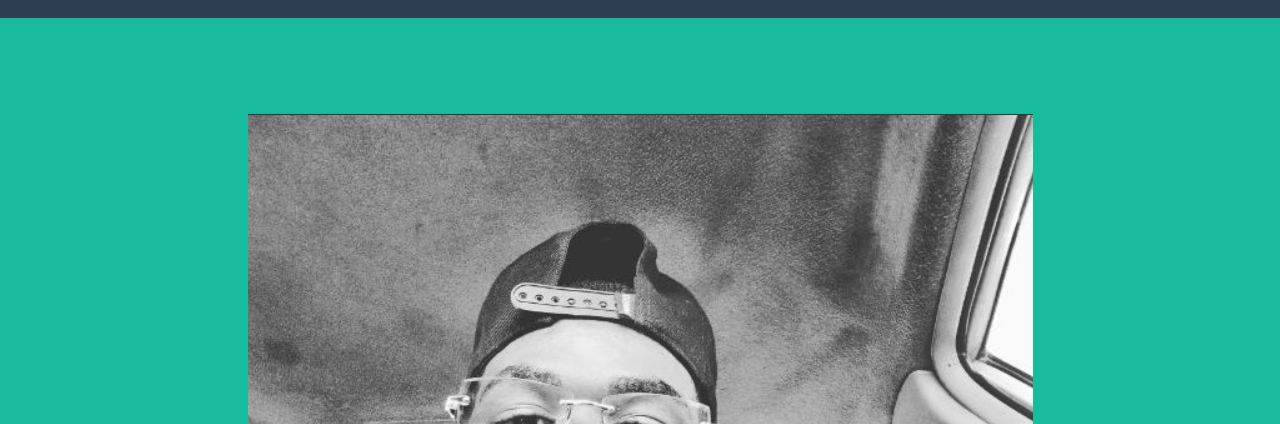
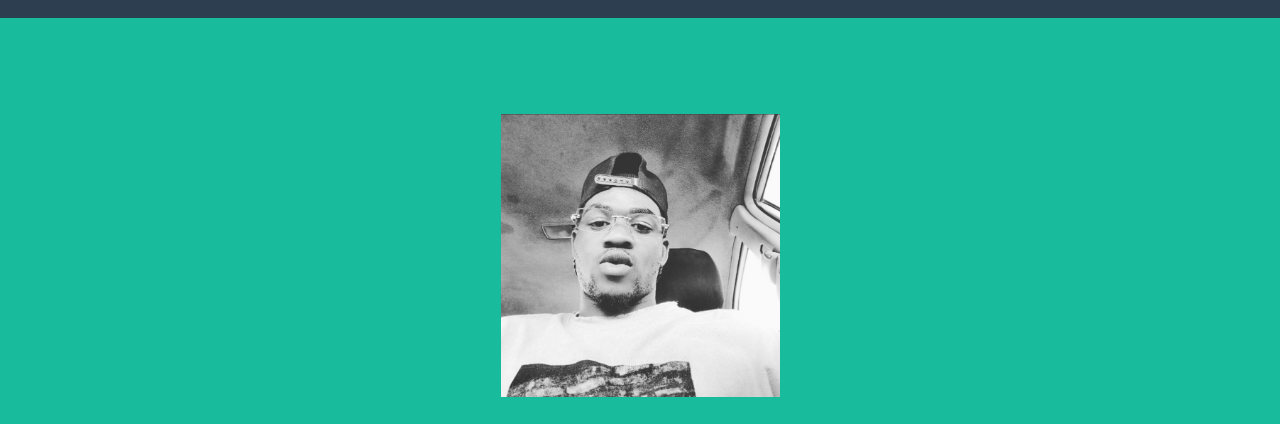
Before and after one commit to moyaracolher/moyaracolher.github.io, a plain HTML site: page index.html in a window 1280 px wide. Shown: the part 88-512 px from the top of the page. Drawn offline with Linux system fonts and the light colour scheme.

Commit message:
Update index.html

```diff
--- a/index.html
+++ b/index.html
@@ -25,7 +25,7 @@
         </div>
     </nav>
     <header class="text-center text-white bg-primary masthead">
-        <div class="container"><img class="img-fluid d-block mx-auto mb-5" src="perfil.jpg">
+        <div class="container"><img class="img-fluid d-block mx-auto mb-5" src="perfil.jpg" style="width:25%">
             <h1>Moyara Colher</h1>
             <hr class="star-light">
             <h2 class="font-weight-light mb-0">Profissional em TI | Consultor em M&amp;A</h2>
```
